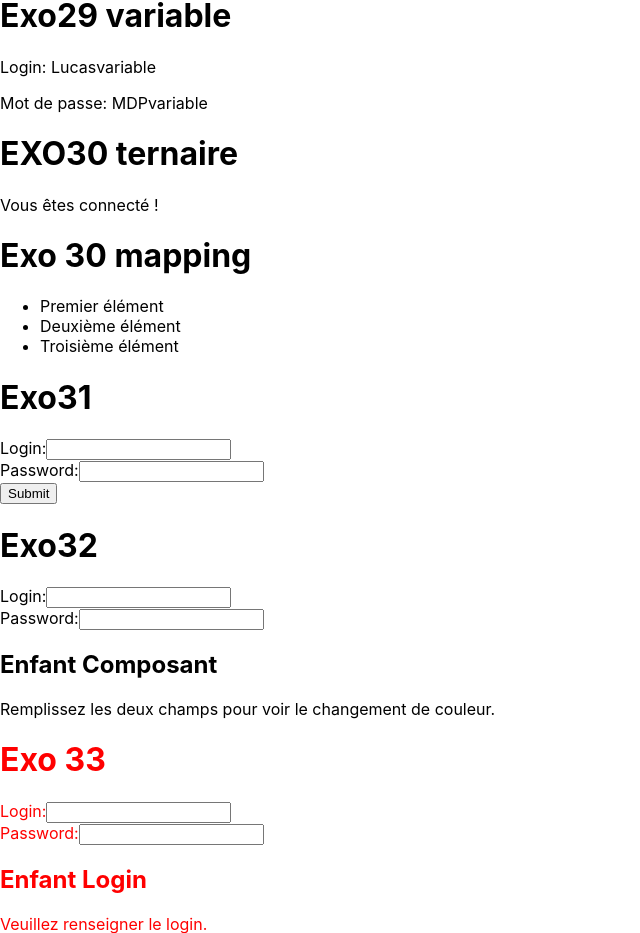
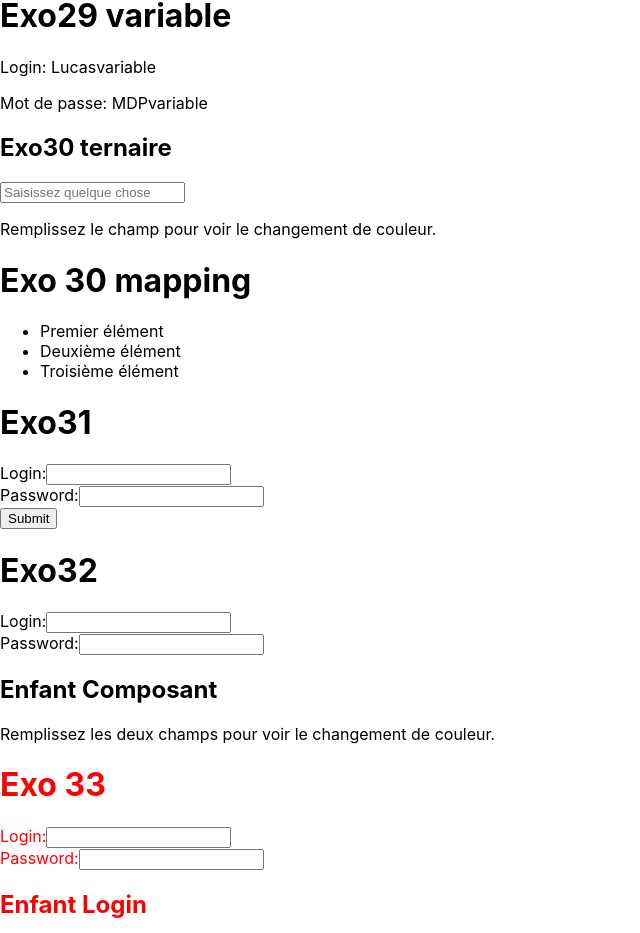
Before and after one commit to burguet/doolight, a React (Create React App) app: page / in a window 1280 px wide. Shown: the part 1087-2020 px from the top of the page, without its empty margins (0-640 px from the left). Built offline with nearby package versions, Linux system fonts and the light colour scheme.

Commit message:
exo 30 ternaire

```diff
--- a/src/composant/Composantternaire.js
+++ b/src/composant/Composantternaire.js
@@ -1,19 +1,46 @@
-// ComposantAvecTernaire.js
-import React from 'react';
+import React, { Component } from 'react';
 
-const ComposantAvecTernaire = () => {
-  const isLoggedIn = true; // Remplacez par votre logique de connexion
+class ComposantAvecInput extends Component {
+  constructor(props) {
+    super(props);
+    this.state = {
+      inputContent: '',
+      isBothFilled: false,
+    };
+  }
+
+  handleInputChange = (e) => {
+    const newInputContent = e.target.value;
+    const newIsBothFilled = newInputContent.trim() !== '';
+
+    this.setState({
+      inputContent: newInputContent,
+      isBothFilled: newIsBothFilled,
+    });
+  };
+
+  render() {
+    const { isBothFilled, inputContent } = this.state;
 
     return (
       <div>
-      <h1>EXO30 ternaire</h1>
-      {isLoggedIn ? (
-        <p>Vous êtes connecté !</p>
+        <h2>Exo30 ternaire</h2>
+        <input
+          type="text"
+          value={inputContent}
+          onChange={this.handleInputChange}
+          placeholder="Saisissez quelque chose"
+        />
+
+
+        {isBothFilled ? (
+          <p style={{ color: 'green' }}>Le champ est renseigné!</p>
         ) : (
-        <p>Veuillez vous connecter pour accéder au contenu.</p>
+          <p>Remplissez le champ pour voir le changement de couleur.</p>
         )}
       </div>
     );
-};
+  }
+}
 
-export default ComposantAvecTernaire;
+export default ComposantAvecInput;
```
Lines whose indentation alone changed are shown as unchanged.
